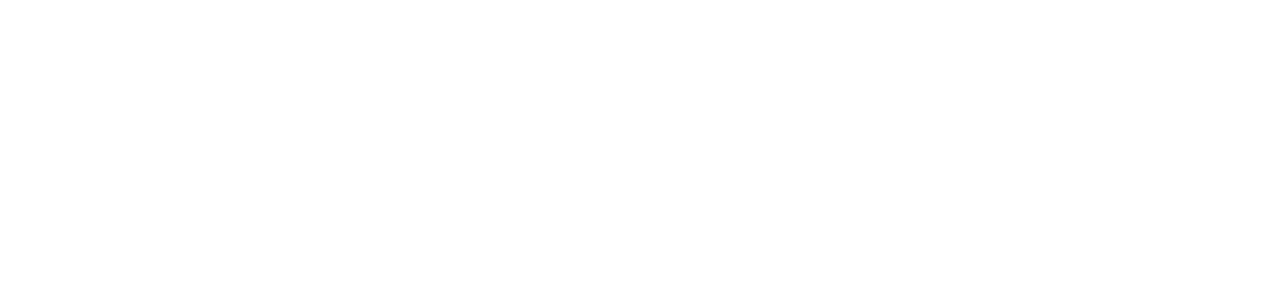
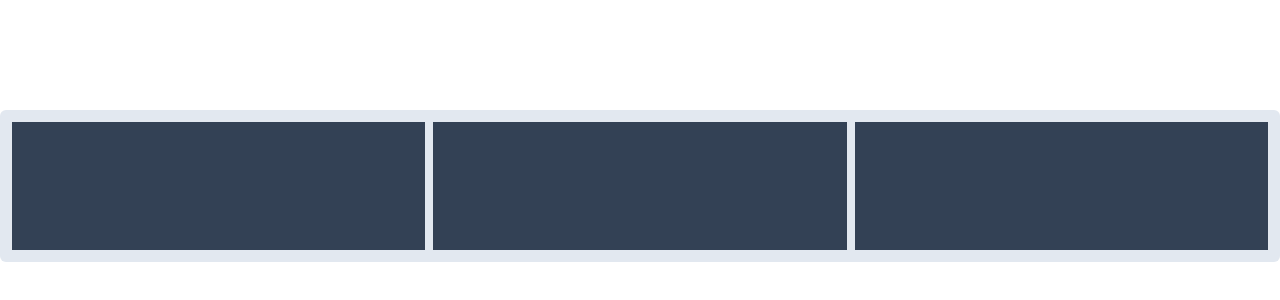
Before and after one commit to cwd3469/Front-OverBrain, a React (Vite) app: page /board in a window 1280 px wide. Shown: the part 214-514 px from the top of the page. Built offline with nearby package versions, Linux system fonts and the light colour scheme.

Commit message:
OVB-1 feat : BoardPage OLayout 적용

```diff
--- a/src/components/common/OLayout.tsx
+++ b/src/components/common/OLayout.tsx
@@ -12,7 +12,7 @@
   return (
     <div className="min-h-screen ">
       <div className="container absolute -translate-x-1/2 -translate-y-1/2 top-1/2 left-1/2">
-        <div className="p-3 bg-slate-200">{children}</div>
+        <div className="p-3 bg-slate-200 rounded-md ">{children}</div>
       </div>
     </div>
   );
--- a/src/pages/BoardPage.tsx
+++ b/src/pages/BoardPage.tsx
@@ -1,15 +1,21 @@
 import useCurrentTarget from '@/controllers/useCurrentTarget';
+import { OLayout } from '@components/common';
 import TargetCard from '@components/main/TargetCard';
 
 const BoardPage = () => {
   const { target, createTarget, deleteTarget } = useCurrentTarget();
 
   return (
-    <div>
+    <OLayout>
+      <div className="flex justify-between gap-2">
+        <div className="w-1/3 bg-slate-700 h-32" />
+        <div className="w-1/3 h-32 bg-slate-700" />
+        <div className="w-1/3 h-32 bg-slate-700" />
+      </div>
       {target.map((item, index) => {
         return <TargetCard key={index} {...item} onDelete={deleteTarget} />;
       })}
-    </div>
+    </OLayout>
   );
 };
 
```
